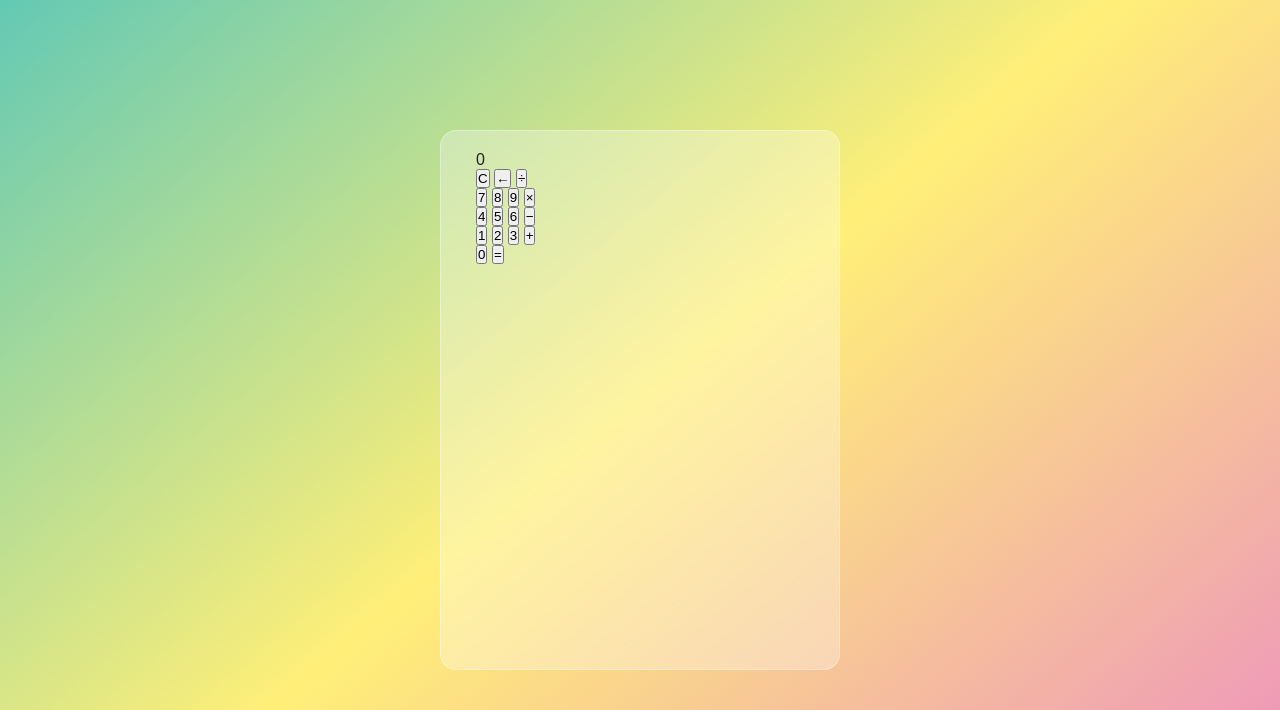
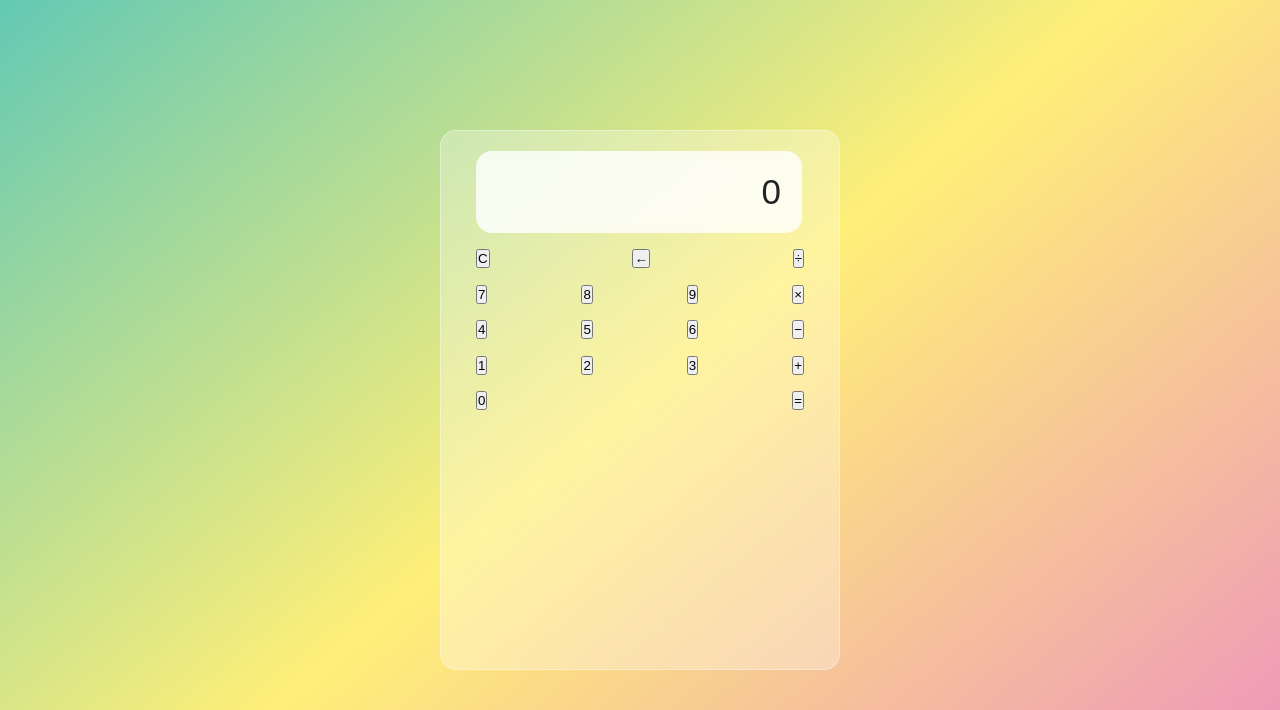
Before and after one commit to N-sho-code/homepage_practice, a PHP site: page /Business/Calculator/index.html in a window 1280 px wide. Shown: the top 710 px of the page. Run offline with PHP 8.4, Linux system fonts and the light colour scheme.

Commit message:
style更新

```diff
--- a/Business/Calculator/css/style.css
+++ b/Business/Calculator/css/style.css
@@ -26,8 +26,8 @@ body {
 .wrapper {
     backdrop-filter: blir(5.5px);
     -webkit-backdrop-filter: blur(5.5px);
-    background: rgba(255, 255, 255, 0.75);
-    border: 1px solid rgba(255, 255, 255, 0.01);
+    /* background: rgba(255, 255, 255, 0.75);
+    border: 1px solid rgba(255, 255, 255, 0.01); */
     border-radius: 16px;
     box-sizing: 0 4px 30px rgba(35, 35, 35, 0.1);
     color: #232323;
@@ -40,8 +40,27 @@ body {
     padding: 20px 35px;
 }
 
-.cscreen {
+.screen {
     backdrop-filter: blur(5.5px);
     -webkit-backdrop-filter: blur(5.5px);
+    background:rgba(255,255,255,0.75);
+    border: 1px solid rgba(255,255,255,0.01);
+    border-radius: 16px;
+    box-sizing:0 4px 30px rgba(35,35,35,0.1);
+    color: #232323;
+    font-size: 35px;
+    overflow: auto;
+    padding: 20px;
+    text-align: right;
+    width: 326px;
+}
 
+.calc-button-row{
+    display: flex;
+    justify-content: space-between;
+    margin: 5% 0;
 }
+
+.calc-button{
+    backdrop-filter: blur(5.5px);
+}
```
